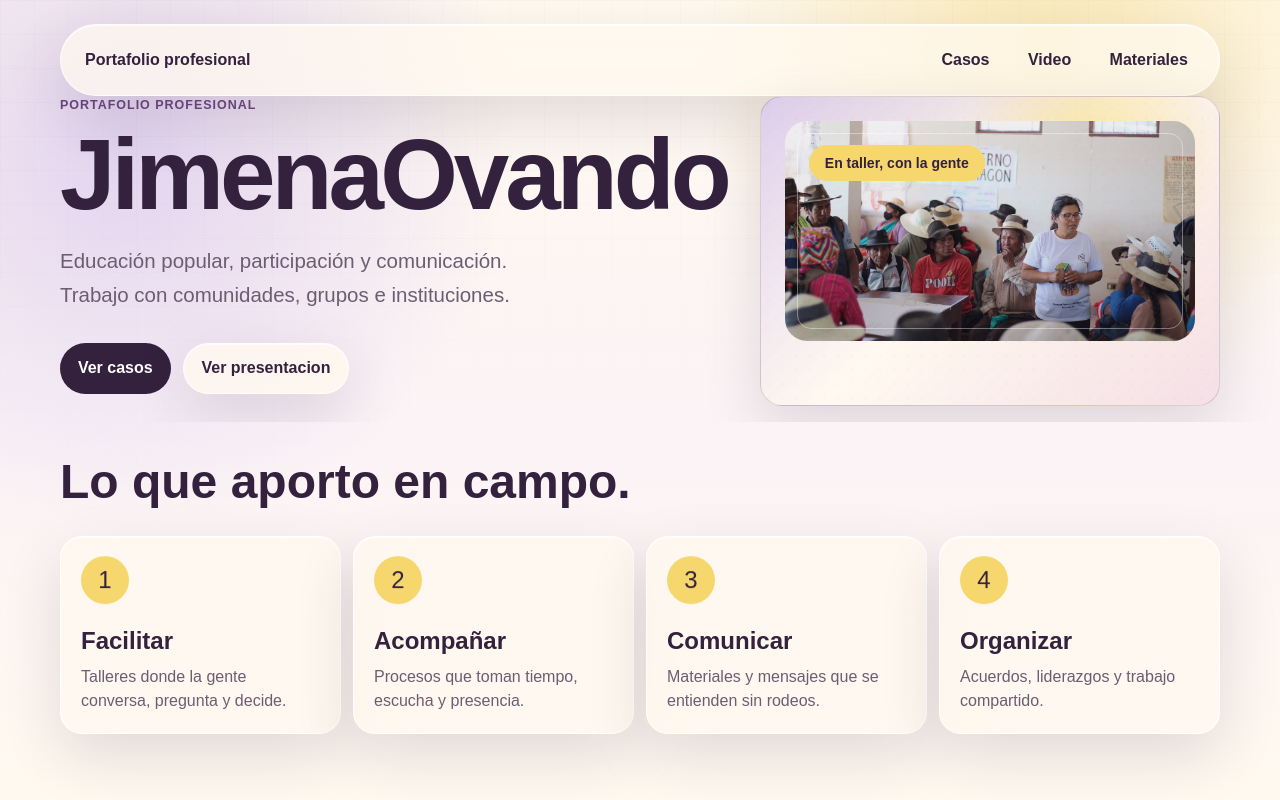
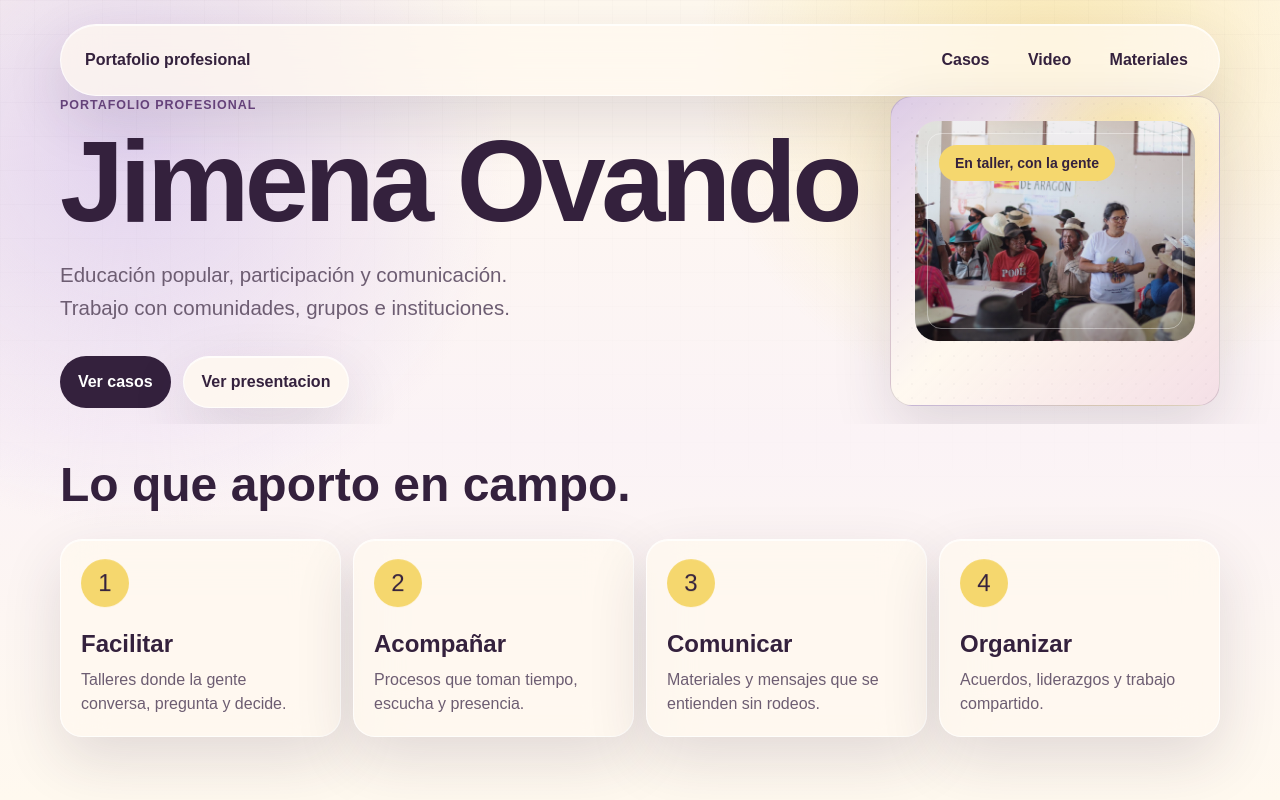
Before and after one commit to gustavomarinovando/jimena-portfolio, a Next.js app: page / in a window 1280 px wide. Shown: the top 800 px of the page. Built offline with nearby package versions, Linux system fonts and the light colour scheme.

Commit message:
Restore hero spacing and preload cartilla pages

```diff
--- a/src/app/globals.css
+++ b/src/app/globals.css
@@ -116,15 +116,17 @@ a {
 }
 
 .hero-name {
-  font-size: clamp(2.9rem, 7.8vw, 7rem);
+  font-size: clamp(3.2rem, 9vw, 8rem);
   line-height: 0.9;
   letter-spacing: -0.04em;
   display: block;
+  width: 100%;
   white-space: nowrap;
 }
 
 .word-line {
   display: inline;
+  white-space: nowrap;
 }
 
 .hero-letter {
@@ -593,7 +595,7 @@ a {
   }
 
   .hero-name {
-    font-size: clamp(2.5rem, 10.6vw, 4.2rem);
+    font-size: clamp(2.8rem, 12vw, 4.8rem);
     line-height: 0.9;
   }
 
--- a/src/app/page.tsx
+++ b/src/app/page.tsx
@@ -45,8 +45,7 @@ export default function Home() {
           <div className="reveal">
             <p className="eyebrow">Portafolio profesional</p>
             <h1 className="display hero-name mt-4" aria-label="Jimena Ovando">
-              <span className="word-line">{animatedName("Jimena")}</span>
-              <span className="word-line">{animatedName("Ovando")}</span>
+              <span className="word-line">{animatedName("Jimena")} {" "}{animatedName("Ovando")}</span>
             </h1>
             <p className="lead mt-6 max-w-xl">
               <span className="block">Educación popular, participación y comunicación.</span>
--- a/src/components/MaterialBook.tsx
+++ b/src/components/MaterialBook.tsx
@@ -23,6 +23,18 @@ export function MaterialBook({ pages, compact = false, stacked = false, onTurnCh
     media.addEventListener("change", update);
     return () => media.removeEventListener("change", update);
   }, []);
+
+  useEffect(() => {
+    const preload = [...new Set(pages)].map((src) => {
+      const image = new Image();
+      image.src = src;
+      return image;
+    });
+
+    return () => {
+      preload.length = 0;
+    };
+  }, [pages]);
 
   const spreads = useMemo<Spread[]>(() => {
     if (pages.length === 0) return [];
@@ -103,6 +115,9 @@ export function MaterialBook({ pages, compact = false, stacked = false, onTurnCh
           ) : null}
         </span>
       )}
+      <span className="sr-only">
+        {mobilePage ?? leftPage ?? rightPage ?? ""}
+      </span>
     </button>
   );
 }
```
